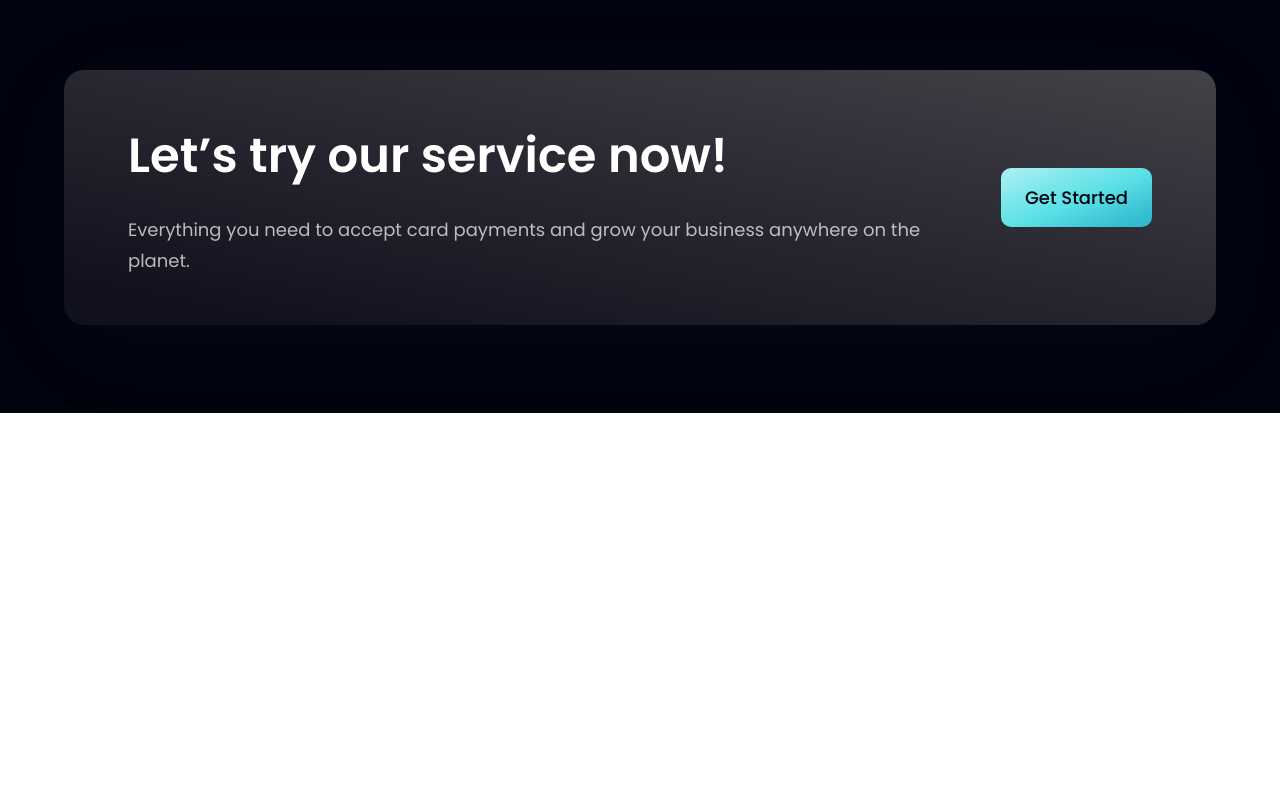
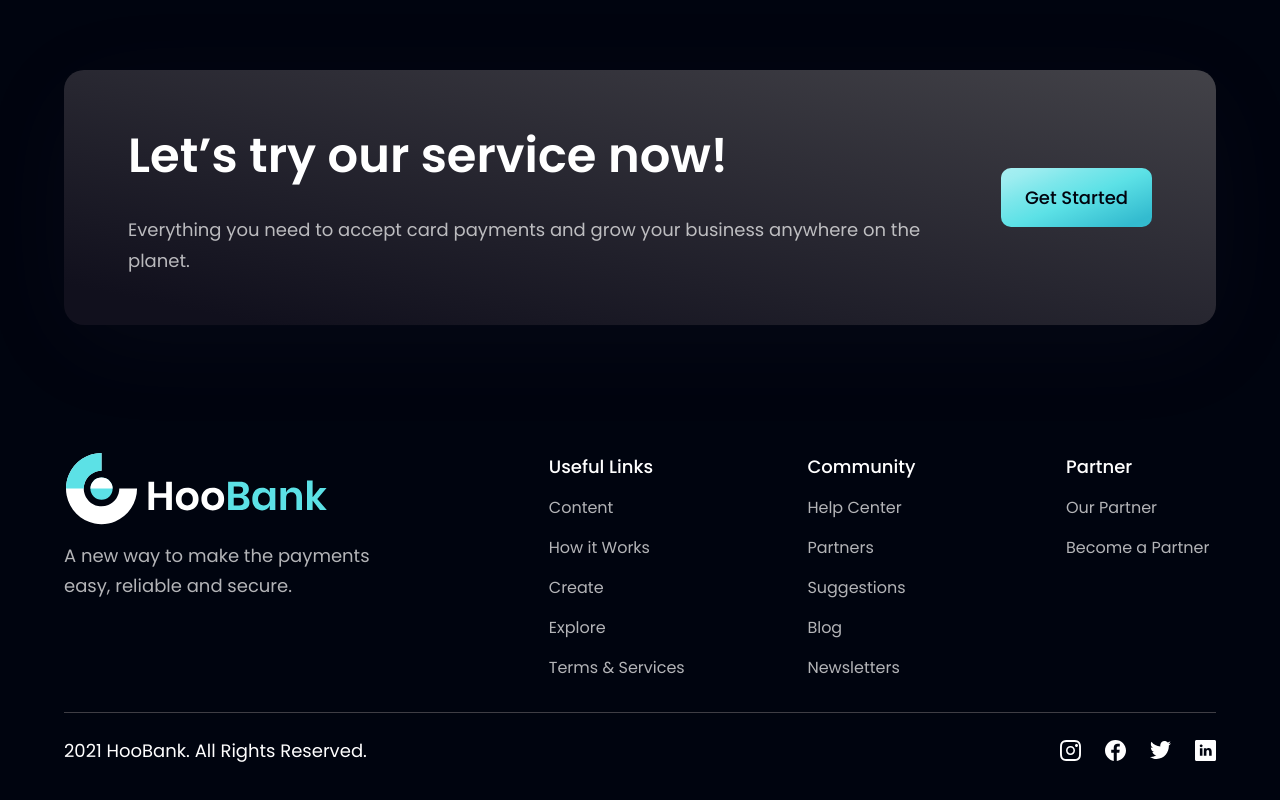
Before and after one commit to AVViktoria/HooBank-project, a React (Vite) app: page / in a window 1280 px wide. Shown: the part 4145-4945 px from the top of the page. Before the commit the page ends 4558 px from the top, so only its background shows below. Built offline with nearby package versions, Linux system fonts and the light colour scheme.

Commit message:
feat: create footer, finish project

```diff
--- a/src/components/Footer.jsx
+++ b/src/components/Footer.jsx
@@ -1,9 +1,66 @@
-import React from 'react'
+import styles from "../styles";
+import { logo } from "../assets";
+import { footerLinks, socialMedia } from "../constants";
 
-const Footer = () => {
-  return (
-    <div>Footer</div>
-  )
-}
+const Footer = () => (
+  <section className={`${styles.flexCenter} ${styles.paddingY} flex-col`}>
+    <div className={`${styles.flexStart} md:flex-row flex-col mb-8 w-full`}>
+      <div className="flex-1 flex flex-col justify-start mr-10">
+        <img
+          src={logo}
+          alt="hoobank"
+          className="w-[266px] h-[72.14px] object-contain"
+        />
+        <p className={`${styles.paragraph} mt-4 max-w-[312px]`}>
+          A new way to make the payments easy, reliable and secure.
+        </p>
+      </div>
+      <div className="flex-[1.5] w-full flex flex-row justify-between flex-wrap md:mt-0 mt-10">
+        {footerLinks.map((footerLink) => (
+          <div
+            className="flex flex-col ss:my-0 my-4 min-w-[150px]"
+            key={footerLink.title}
+          >
+            <h4 className="font-poppins font-medium text-[18px] leading-[27px] text-white">
+              {footerLink.title}
+            </h4>
+            <ul className="list-none mt-4">
+              {footerLink.links.map((link, index) => (
+                <li
+                  key={link.name}
+                  className={`font-poppins font-normal text-[16px] leading-[24px] text-dimWhite hover:text-secondary cursor-pointer ${
+                    index !== footerLink.links.length - 1 ? "mb-4" : "mb-0"
+                  }`}
+                >
+                  {link.name}
+                </li>
+              ))}
+            </ul>
+          </div>
+        ))}
+      </div>
+    </div>
+
+    <div className="w-full flex justify-between items-center md:flex-row flex-col pt-6 border-t-[1px] border-t-[#3F3E45]">
+      <p className="font-poppins font-normal text-center text-[18px] leading-[27px] text-white">
+        2021 HooBank. All Rights Reserved.
+      </p>
+
+      <div className="flex flex-row md:mt-0 mt-6">
+        {socialMedia.map((social, index) => (
+          <img
+            key={social.id}
+            src={social.icon}
+            alt={social.id}
+            className={`w-[21px] h-[21px] object-contain cursor-pointer ${
+              index !== socialMedia.length - 1 ? "mr-6" : "mr-0"
+            }`}
+            onClick={() => window.open(social.link)}
+          />
+        ))}
+      </div>
+    </div>
+  </section>
+);
 
 export default Footer;
```
Also changed, not shown: src/components/Stats.jsx (+12 -7 lines), src/components/FeedbackCard.jsx (line endings or trailing spaces).
